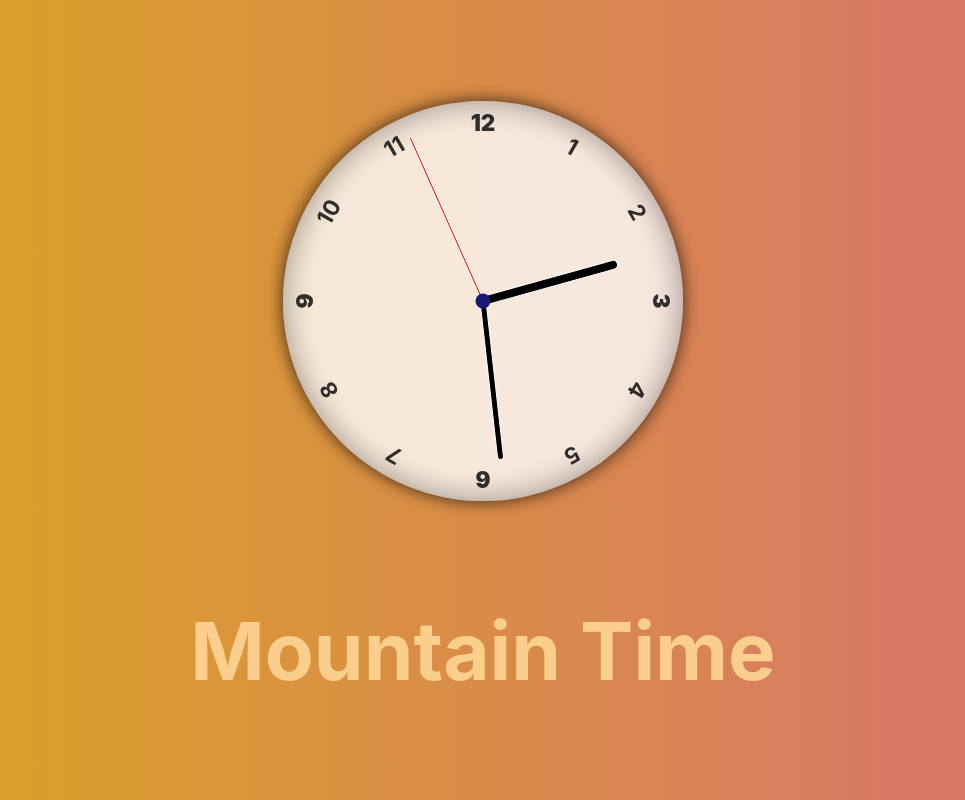
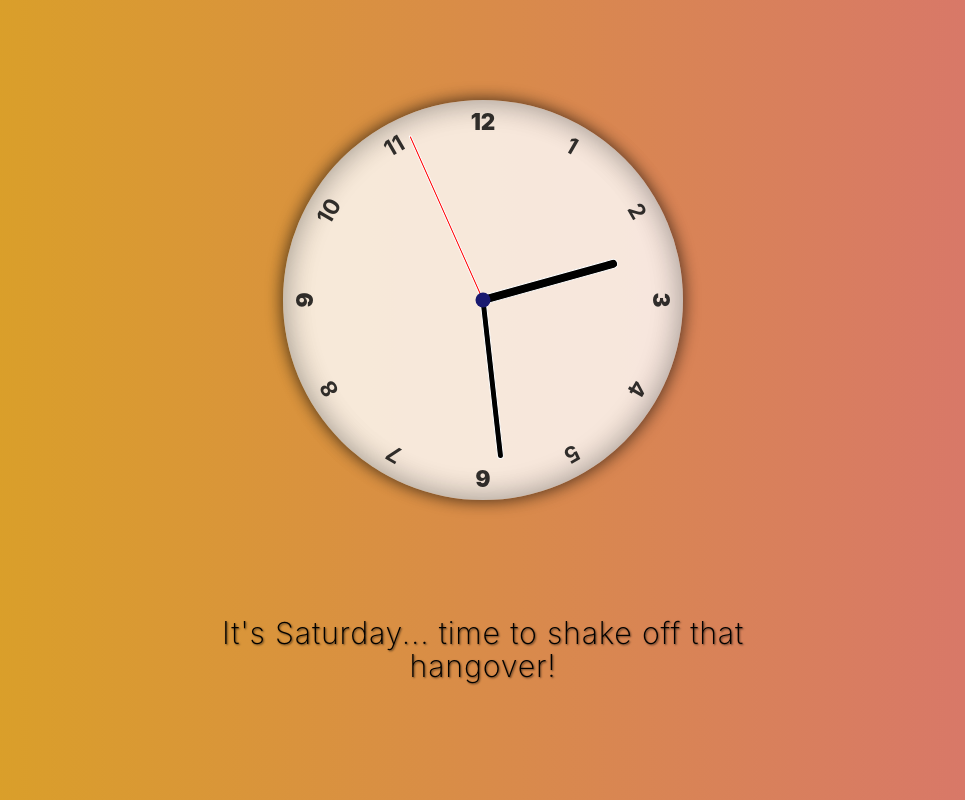
Before and after one commit to charlesmartinreed/what-time-is-now, a plain HTML site: page index.html in a window 1280 px wide. Shown: the whole page, without its empty margins (157-1122 px from the left). Drawn offline with Linux system fonts and the light colour scheme.

Commit message:
Update daily text styling.

```diff
--- a/index.html
+++ b/index.html
@@ -29,7 +29,7 @@
       <div class="clock-number clock-number12">12</div>
     </div>
 
-    <h1 class="timezone-display">Mountain Time</h1>
+    <p class="daily-text"></p>
     <script src="script.js"></script>
   </body>
 </html>
--- a/script.js
+++ b/script.js
@@ -2,10 +2,16 @@
 const secondHand = document.querySelector("[data-second-hand]");
 const minuteHand = document.querySelector("[data-minute-hand]");
 const hourHand = document.querySelector("[data-hour-hand]");
+
 const hours = document.querySelectorAll(".clock-number");
+const flavorText = document.querySelector(".daily-text");
 
 const setClock = () => {
   const currentDate = new Date();
+  const currentDay = currentDate.getDay();
+  console.log(currentDay);
+
+  flavorText.textContent = setDay(currentDay);
 
   const secondsRatio = currentDate.getSeconds() / 60;
   //   using seconds to make the minute/hour hand slide gradually
@@ -28,6 +34,27 @@ const setClock = () => {
   setRotation(hourHand, hoursRatio);
 };
 
+const setDay = dayValue => {
+  switch (dayValue) {
+    case 0:
+      return "Sunday! Take a nice drive and try not to think about tomorrow!";
+    case 1:
+      return "Monday is where hope and aspiration goes to die.";
+    case 2:
+      return "In Latin America, Tuesday is known as the Day of the Dead (Inside)";
+    case 3:
+      return "They call it hump day, but I do my best under the cover of darkness, actually.";
+    case 4:
+      return "What even is the point of Thursday, exactly?";
+    case 5:
+      return "It's Friday and you ain't got shit to do... because your paycheck is already gone.";
+    case 6:
+      return "It's Saturday... time to shake off that hangover!";
+    default:
+      return "Oh god, another JavaScript clock...";
+  }
+};
+
 const setRotation = (element, rotationRatio) => {
   element.style.setProperty("--rotation", rotationRatio * 360);
 };
--- a/styles.css
+++ b/styles.css
@@ -49,9 +49,18 @@ body {
   border-radius: 50%;
 }
 
-.timezone-display {
-  font-size: 5rem;
-  color: rgb(250, 206, 141);
+.daily-text {
+  /* background: rgba(255, 255, 255, 0.2); */
+  padding: 1rem;
+  text-align: center;
+  max-width: 50%;
+  font-size: 1.9rem;
+  font-weight: 200;
+  letter-spacing: 0.05rem;
+  line-height: 2.1rem;
+  color: black;
+  text-shadow: 1px 1px 2px rgba(0, 0, 0, 0.6);
+  /* text-transform: uppercase; */
 }
 
 .clock .clock-number {
```
